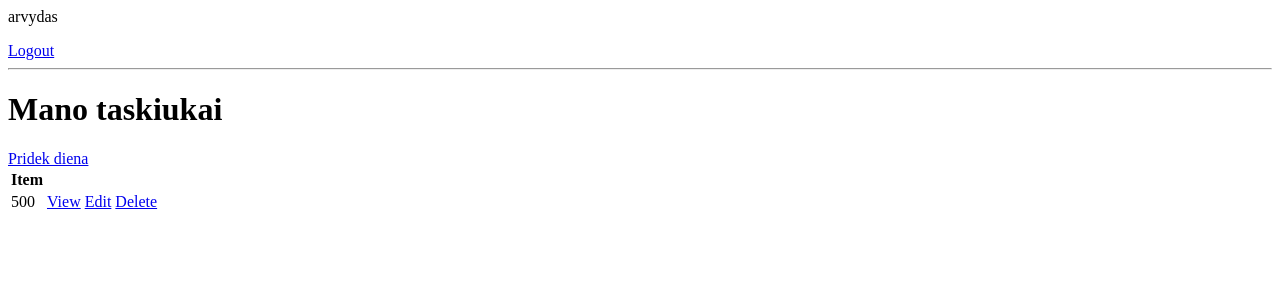
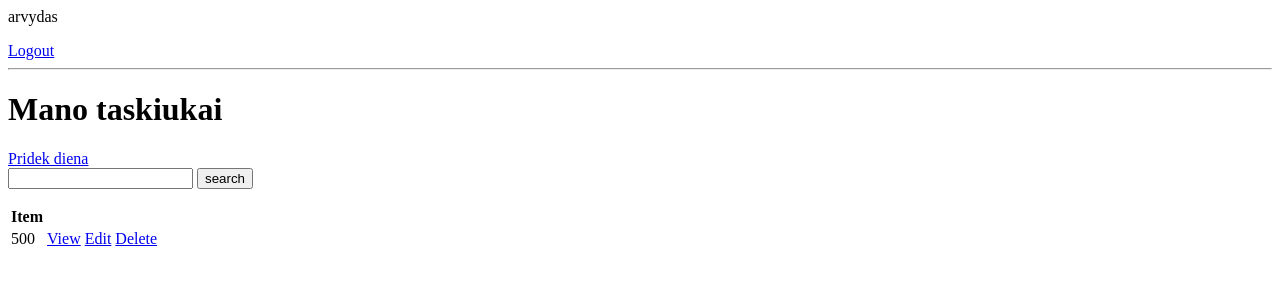
Before and after one commit to arvydasg/dpd, a Django app: page / in a window 1280 px wide. Shown: the top 300 px of the page. Run offline with Django 4.2, Linux system fonts and the light colour scheme; a user stored in the database is signed in; data comes from the database, SQL or seed files in the repository.

Commit message:
feat: implemented search function

```diff
--- a/dpd/base/templates/base/taskai_list.html
+++ b/dpd/base/templates/base/taskai_list.html
@@ -8,6 +8,11 @@
 <hr>
 <h1>Mano taskiukai</h1>
 <a href="{% url 'taskas-pridek' %}">Pridek diena</a>
+
+<form method="GET">
+  <input name="search-are" type="text" value="{{search_input}}"/>
+  <input name="" type="submit" value="search"/>
+</form>
 
 <table>
   <tr>
--- a/dpd/base/views.py
+++ b/dpd/base/views.py
@@ -47,7 +47,13 @@ class TaskaiList(LoginRequiredMixin, ListView):
     def get_context_data(self, **kwargs):
         context = super().get_context_data(**kwargs)
         context['taskiukai'] = context['taskiukai'].filter(user=self.request.user)
-        # context['count'] = context['taskiukai'].filter(complete=False).count() # no need this for me, not a todo app
+        search_input = self.request.GET.get('search-are') or ''
+        if search_input:
+            # context['taskiukai'] = context['taskiukai'].filter(km__icontains=search_input)
+            context['taskiukai'] = context['taskiukai'].filter(km__startswith=search_input)
+
+        context['search_input'] = search_input
+
         return context
 
 class TaskaiDetail(LoginRequiredMixin, DetailView):
```
